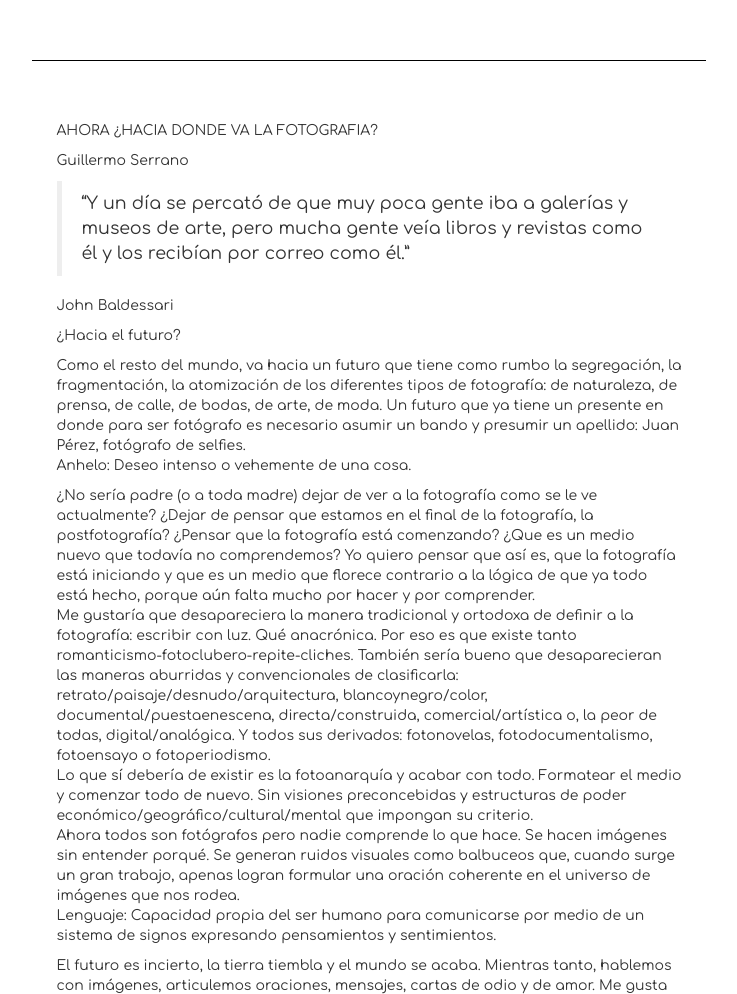
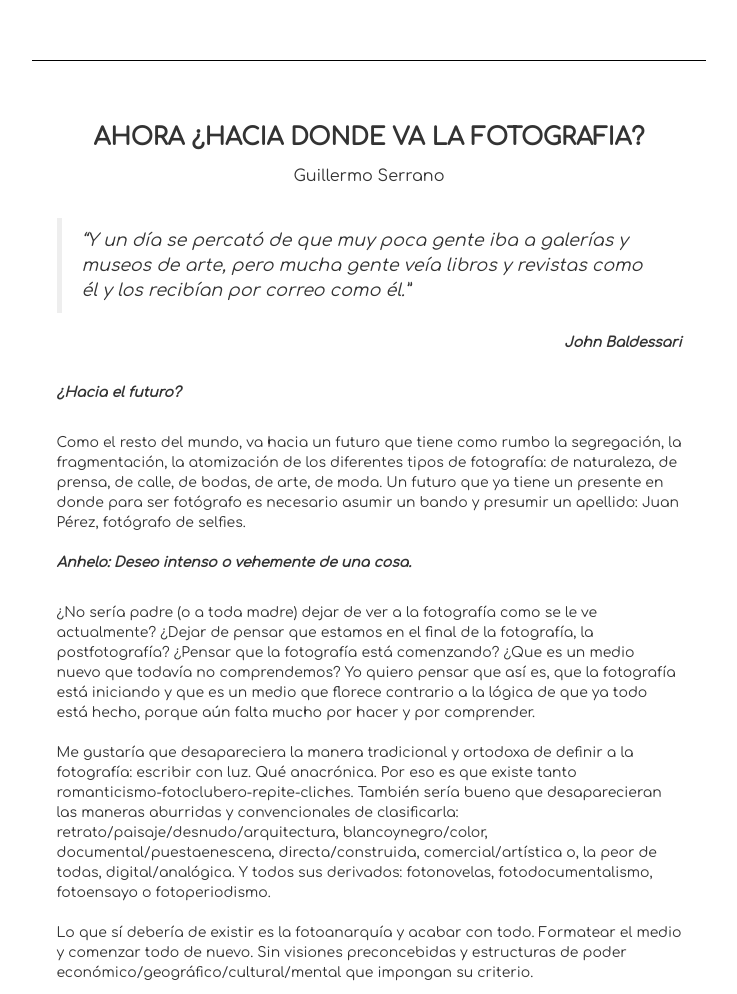
Before and after one commit to ximenaseresp/proyecto_lafo, a plain HTML site: page peseatodo.html in a window 1280 px wide. Shown: the part 560-1554 px from the top of the page, without its empty margins (271-1008 px from the left). Drawn offline with nearby package versions, Linux system fonts and the light colour scheme.

Commit message:
peseatodo

```diff
--- a/pesea.css
+++ b/pesea.css
@@ -165,3 +165,23 @@ border-style: none;
 width: 80%;
 }
 /*lineas*/
+
+/*ensayo1*/
+.titulo{
+  text-align: center;
+  font-size: 24px;
+  font-weight: bold;
+}
+.autores{
+  text-align: center;
+  font-size: 16px;
+}
+.cita{
+  text-align: right;
+  font-weight: 900;
+}
+.marcados{
+  text-align: left;
+  font-weight: bold;
+}
+/*ensayo1*/
--- a/peseatodo.html
+++ b/peseatodo.html
@@ -114,19 +114,30 @@ $(".btn").on("click", function() {
 
 	</section>
 	<section class="col-md-6">
-		<p>AHORA ¿HACIA DONDE VA LA FOTOGRAFIA?</p>
-		<P>Guillermo Serrano</P>
-		<blockquote>“Y un día se percató de que muy poca gente iba a galerías y museos de arte, pero mucha gente veía libros y revistas como él y los recibían por correo como él.” </blockquote>
-		<P>John Baldessari</P>
-		<p>¿Hacia el futuro?</p>
+		<p class="titulo">AHORA ¿HACIA DONDE VA LA FOTOGRAFIA?</p>
+		<P class="autores">Guillermo Serrano</P>
+		<br>
+		<blockquote><i>“Y un día se percató de que muy poca gente iba a galerías y museos de arte, pero mucha gente veía libros y revistas como él y los recibían por correo como él.” </i></blockquote>
+		<P class="cita" ><i>John Baldessari</i></P>
+		<br>
+		<p class="marcados"><i>¿Hacia el futuro?</i></p>
+		<br>
 		<article>Como el resto del mundo, va hacia un futuro que tiene como rumbo la segregación, la fragmentación, la atomización de los diferentes tipos de fotografía: de naturaleza, de prensa, de calle, de bodas, de arte, de moda. Un futuro que ya tiene un presente en donde para ser fotógrafo es necesario asumir un bando y presumir un apellido: Juan Pérez, fotógrafo de selfies.</article>
-		<p>Anhelo: Deseo intenso o vehemente de una cosa.</p>
+		<br>
+		<p class="marcados"><i>Anhelo: Deseo intenso o vehemente de una cosa.</i></p>
+		<br>
 		<article>¿No sería padre (o a toda madre) dejar de ver a la fotografía como se le ve actualmente? ¿Dejar de pensar que estamos en el final de la fotografía, la postfotografía? ¿Pensar que la fotografía está comenzando? ¿Que es un medio nuevo que todavía no comprendemos? Yo quiero pensar que así es, que la fotografía está iniciando y que es un medio que florece contrario a la lógica de que ya todo está hecho, porque aún falta mucho por hacer y por comprender.</article>
+		<br>
 		<article>Me gustaría que desapareciera la manera tradicional y ortodoxa de definir a la fotografía: escribir con luz. Qué anacrónica. Por eso es que existe tanto romanticismo-fotoclubero-repite-cliches. También sería bueno que desaparecieran las maneras aburridas y convencionales de clasificarla: retrato/paisaje/desnudo/arquitectura, blancoynegro/color, documental/puestaenescena, directa/construida, comercial/artística o, la peor de todas, digital/analógica. Y todos sus derivados: fotonovelas, fotodocumentalismo, fotoensayo o fotoperiodismo.</article>
+		<br>
 		 <article>Lo que sí debería de existir es la fotoanarquía y acabar con todo. Formatear el medio y comenzar todo de nuevo. Sin visiones preconcebidas y estructuras de poder económico/geográfico/cultural/mental que impongan su criterio.</article>
+		 <br>
 		 <article>Ahora todos son fotógrafos pero nadie comprende lo que hace. Se hacen imágenes sin entender porqué. Se generan ruidos visuales como balbuceos que, cuando surge un gran trabajo, apenas logran formular una oración coherente en el universo de imágenes que nos rodea.</article>
-		 <p>Lenguaje: Capacidad propia del ser humano para comunicarse por medio de un sistema de signos expresando pensamientos y sentimientos.</p>
+		 <br>
+		 <p class="marcados"><i>Lenguaje: Capacidad propia del ser humano para comunicarse por medio de un sistema de signos expresando pensamientos y sentimientos.</i></p>
+		 <br>
 		 <article>El futuro es incierto, la tierra tiembla y el mundo se acaba. Mientras tanto, hablemos con imágenes, articulemos oraciones, mensajes, cartas de odio y de amor. Me gusta pensar en una analogía de la escritura con la fotografía. En la escritura, las palabras lo mismo escriben un formato bancario que filosofía. Produzcamos más imágenes que hagan filosofía y dejemos de hacer fotos para llenar formularios.</article>
+		 <br>
 		 <article>Me gustaría ver un mundo en el que la fotografía sea accesible para todos (como lenguaje más allá de los dispositivos móviles). En donde las imágenes dejen de ilustrar y construyan por sí mismas historia, novelas, cuentos, poesía, historia, sociólogía, antropología, geología o (repito) filosofía. Que comuniquen terror, drama, suspenso, acción, aventura o nuevas experiencias que permitan el paso de la fotografía (en singular) a lo fotográfico (en plural).</article>
 
 
```
